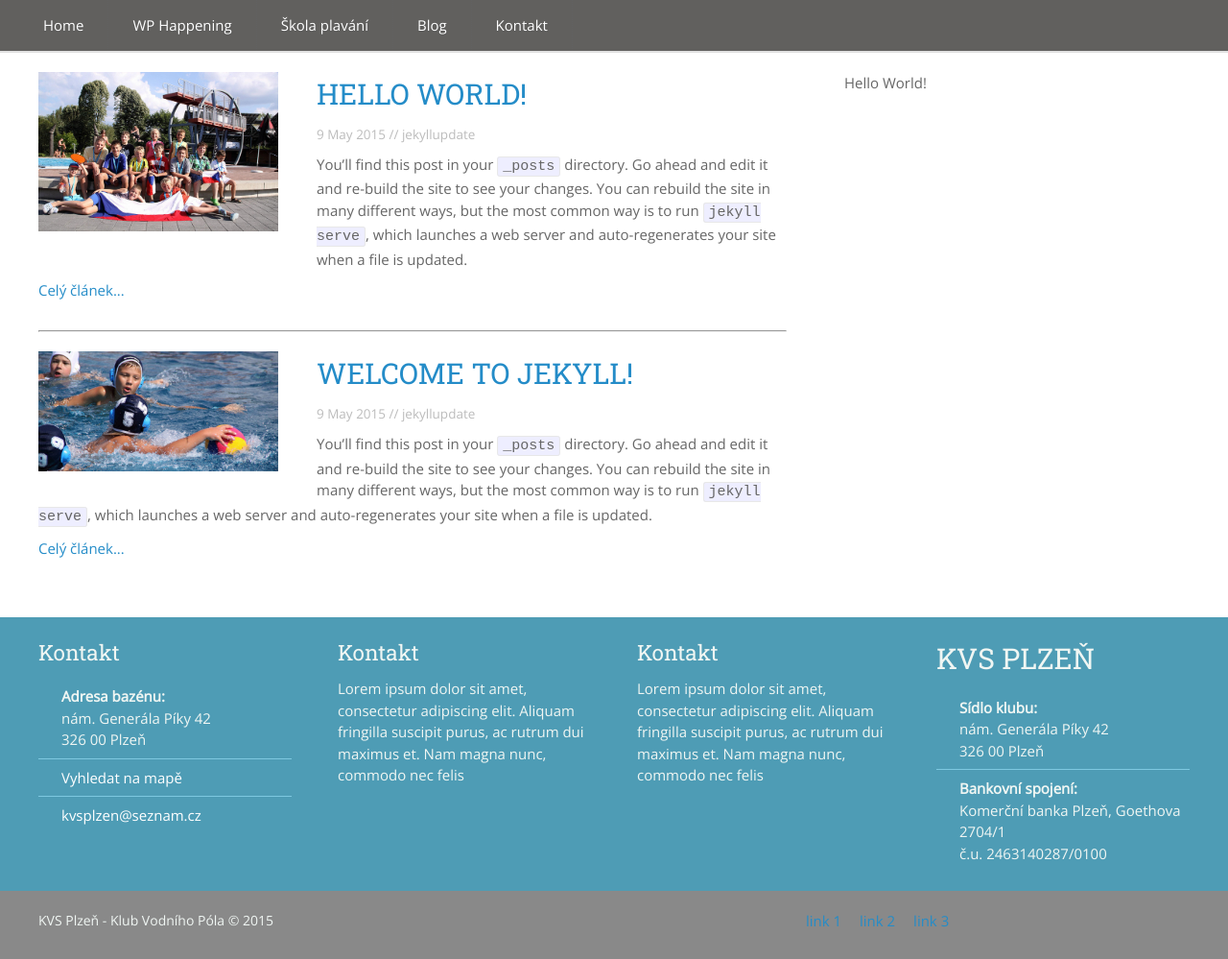
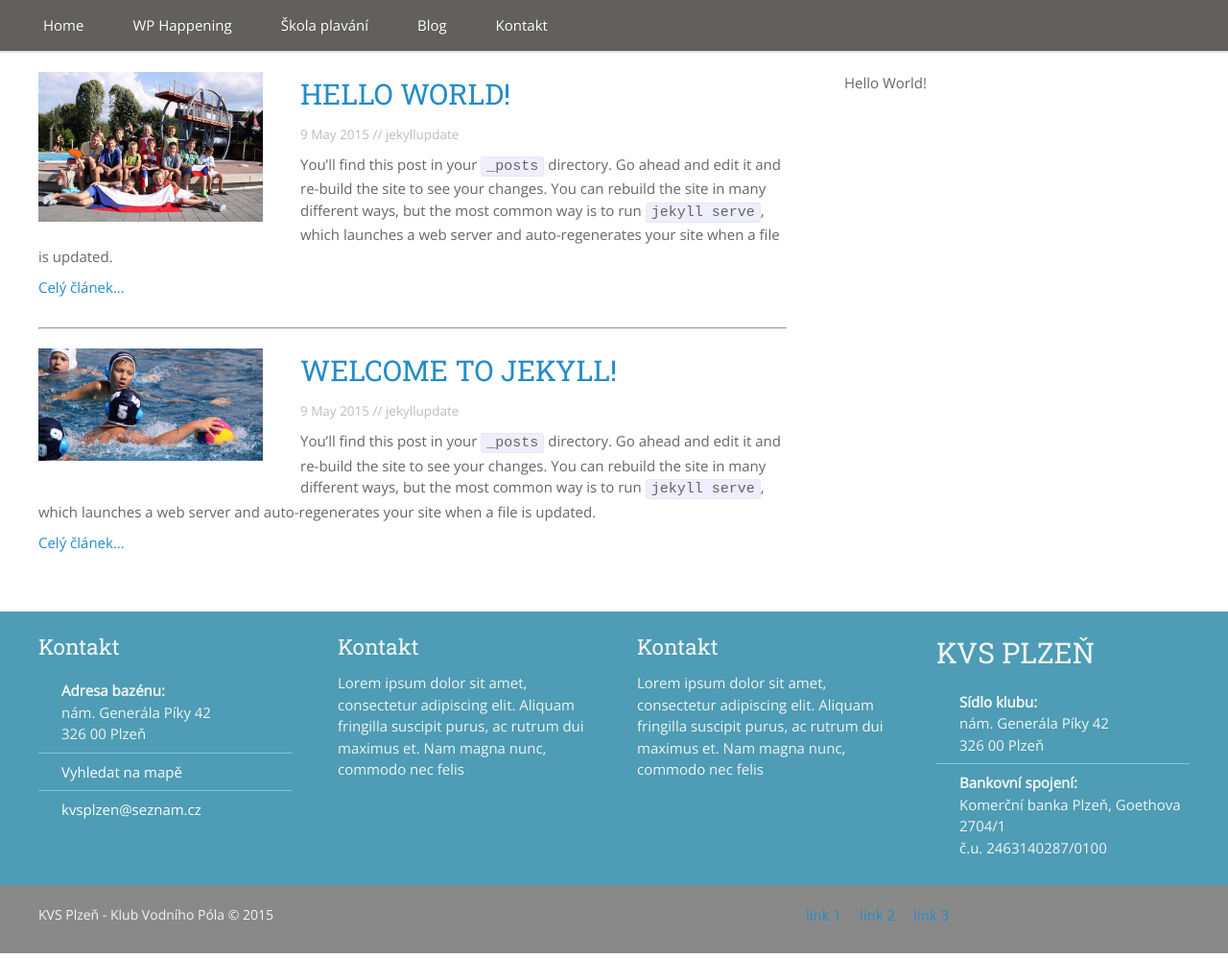
Before and after one commit to SteveVil/KVS-web, a Jekyll site: the page built from Blog/index.html, in a window 1280 px wide. Shown: the whole page at 96% size. Built offline with Jekyll 4.4.1, drawn with Linux system fonts in a browser that asks for light colours; the list of posts is cut into pages by our own code.

Commit message:
Update _layout.sass

```diff
--- a/_sass/_layout.sass
+++ b/_sass/_layout.sass
@@ -23,8 +23,8 @@
 
 	img
 		margin-bottom: 20px
-		margin-right: 40px
-		width: 250px
+		margin-right: 5%
+		width: 30%
 		float: left
 
 	hr
```
